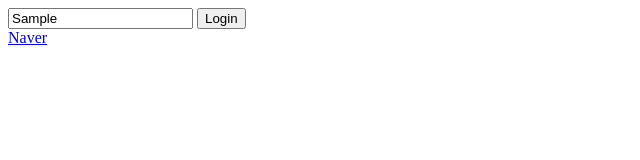
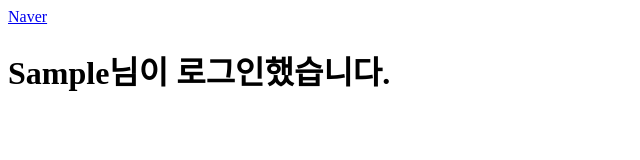
Before and after one commit to udangtangcodinglab/create_chromApp_vanillaJs, a plain HTML site: page todoList/index.html in a window 1280 px wide. Both pictures are taken after typing "Sample" into the empty fields and a click on the input "Login". Shown: the whole page, without its empty margins (0-640 px from the left). Drawn offline with Linux system fonts and the light colour scheme.

Commit message:
로그인 버튼 클릭 시 로그인창은 지우고 완료 문구 출력

```diff
--- a/todoList/app.js
+++ b/todoList/app.js
@@ -2,13 +2,18 @@ const loginForm = document.querySelector("#login-form");
 const loginInput = document.querySelector("#login-form input");
 
 const naver = document.querySelector("a");
+const loginSuccess = document.querySelector("#loginSuccess");
+
+const HIDDEN_CLASSNAME = "hidden";
 
 function onLoginSubmit(event) {
   // submit 이벤트 후 새로고침과 같은 기본 이벤트가 발생하는 것을 막아줌
   event.preventDefault();
-  console.log(event);
   const userName = loginInput.value;
+  loginForm.classList.add(HIDDEN_CLASSNAME);
   console.log(userName);
+  loginSuccess.innerText = `${userName}님이 로그인했습니다.`;
+  loginSuccess.classList.remove(HIDDEN_CLASSNAME);
 }
 
 function onNaverClick(event) {
--- a/todoList/index.html
+++ b/todoList/index.html
@@ -4,17 +4,19 @@
     <meta charset="UTF-8" />
     <meta name="viewport" content="width=device-width, initial-scale=1.0" />
     <title>Login</title>
+    <link rel="stylesheet" href="../todoList/style.css" />
   </head>
 
   <body>
     <!--
         input 태그의 유효성 검사를 진행하려면 form 태그 안에 있어야함
-     -->
+        -->
+    <a href="http://naver.com" target="_blank">Naver</a>
     <form id="login-form">
       <input type="text" placeholder="이름" required maxlength="15" />
       <input type="submit" value="Login" />
     </form>
-    <a href="http://naver.com" target="_blank">Naver</a>
+    <h1 id="loginSuccess" class="hidden"></h1>
 
     <script src="../todoList/app.js"></script>
   </body>
--- /dev/null
+++ b/todoList/style.css
@@ -0,0 +1,3 @@
+.hidden {
+  display: none;
+}
```
